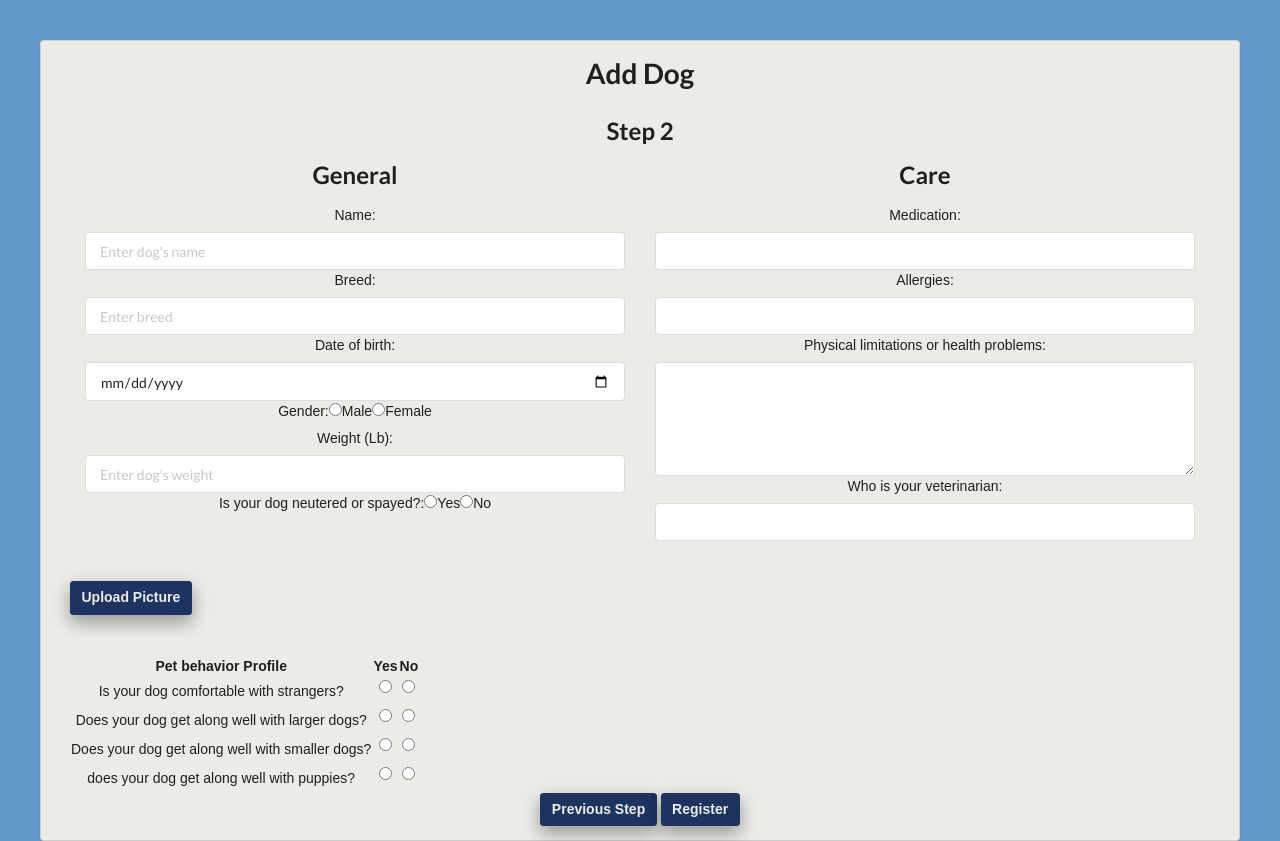
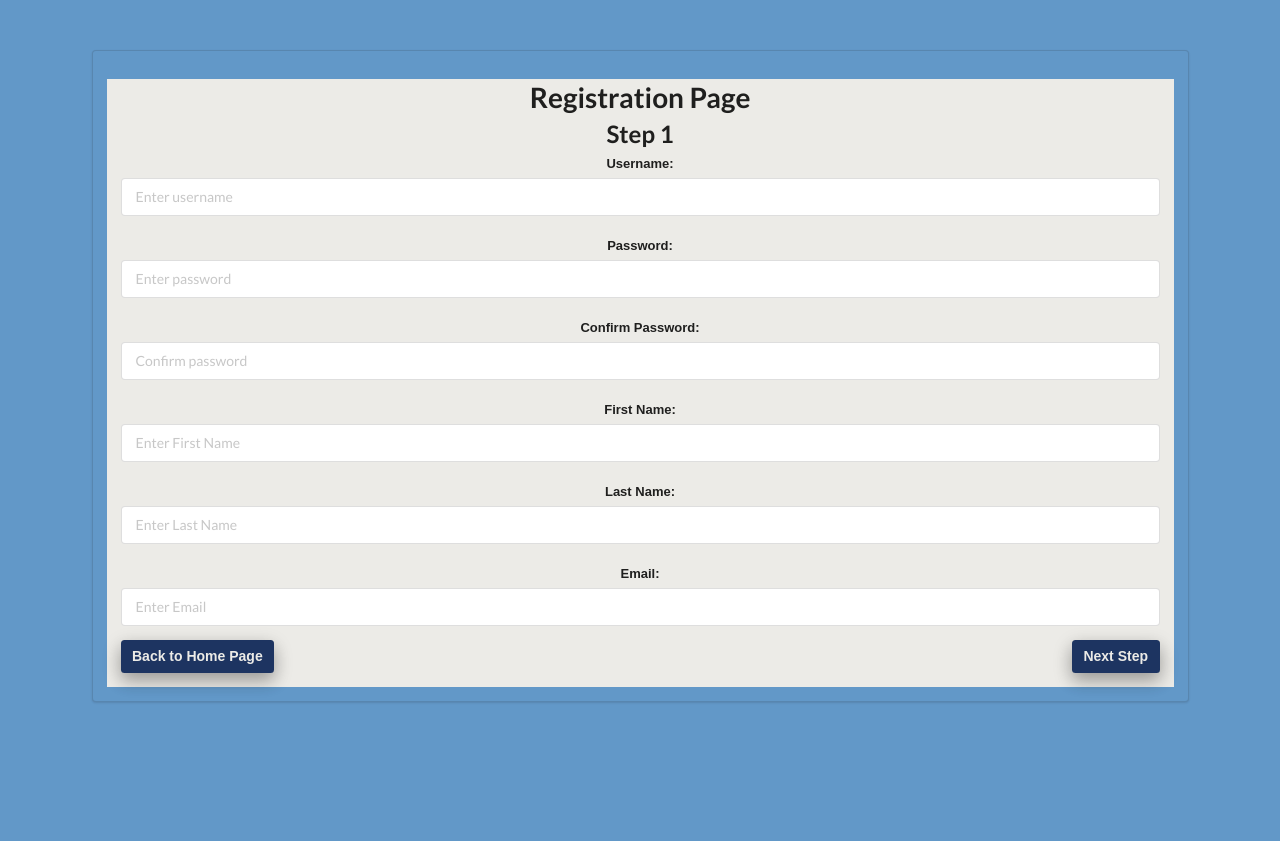
Before and after one commit to g-priime/loginPrototypeV0.0, a React (Create React App) app: page / in a window 1280 px wide. After the commit the page ends 800 px from the top, so only its background shows below. Built offline with nearby package versions, Linux system fonts and the light colour scheme.

Commit message:
Update App.js

```diff
--- a/src/components/App.js
+++ b/src/components/App.js
@@ -23,7 +23,7 @@ class App extends React.Component {
     render() {
         var isValid = this.state.images;
 
-        if(isValid === 'account registered'){
+        if(isValid !== 'account registered'){
             return (
                 <div className="ui container" style={{ marginTop: '10px'}}>
                     <RegisterPage onSubmit={this.onSearchSubmit} />
@@ -33,7 +33,7 @@ class App extends React.Component {
         }
         else {
             return (
-                <div>
+                <div className="ui container">
                     <GridTest />
                 </div>
             );
```
